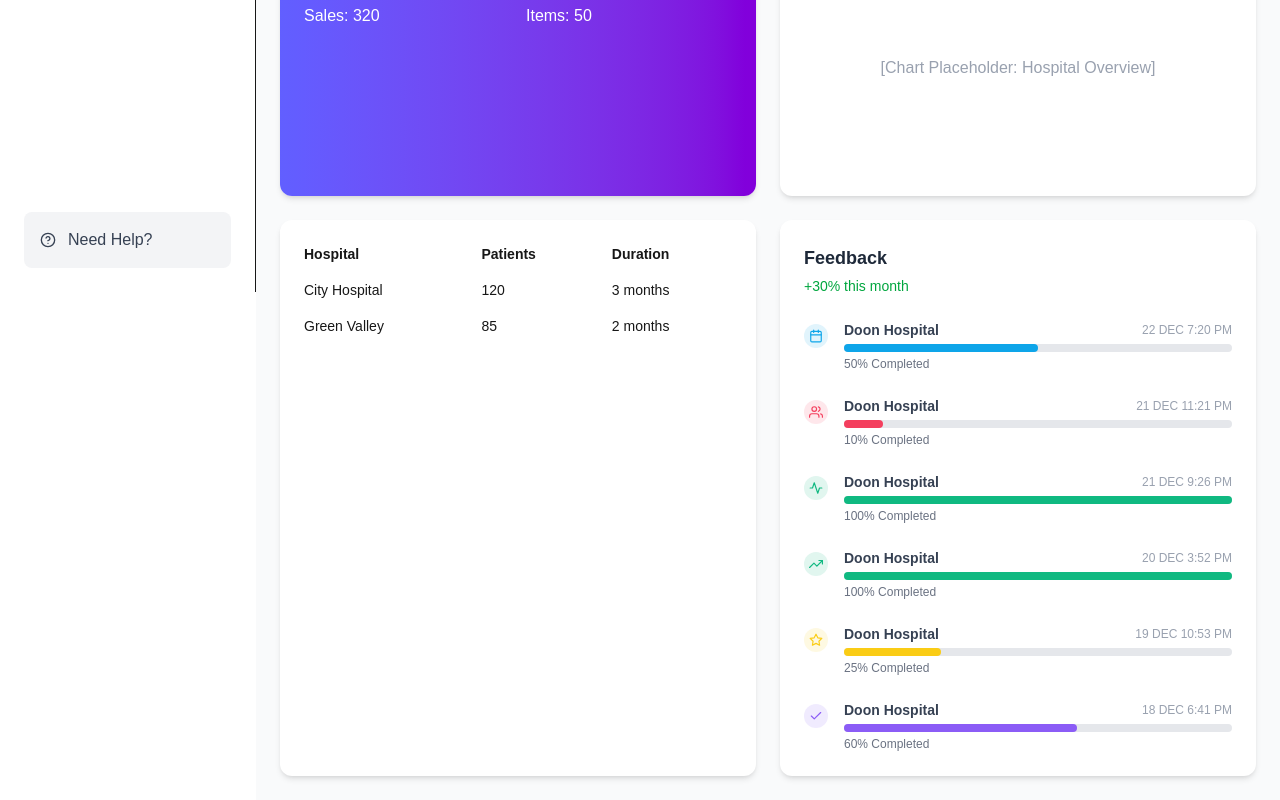
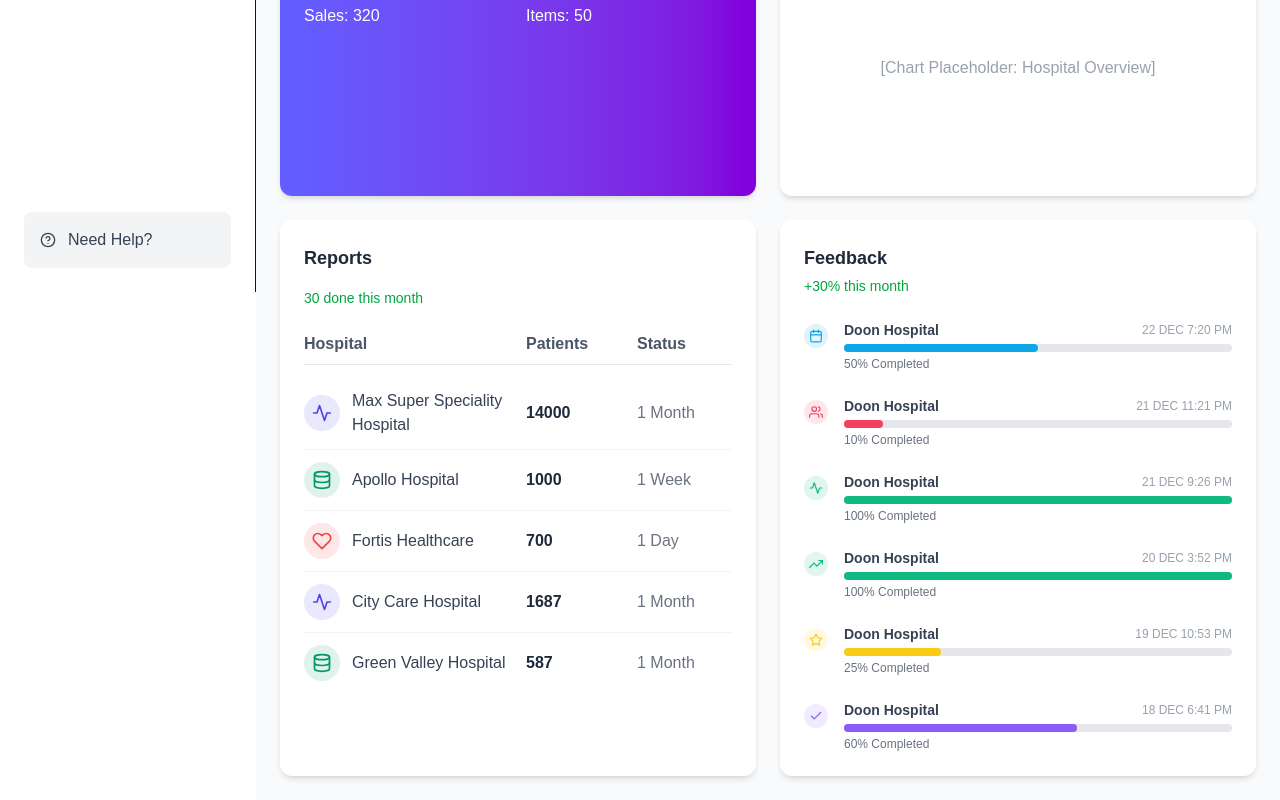
Before and after one commit to Aadity31/ayursutra_Prototype, a Next.js app: page /hospital/test_upasana in a window 1280 px wide. Shown: the part 508-1308 px from the top of the page. Built offline with nearby package versions, Linux system fonts and the light colour scheme.

Commit message:
report component updation

```diff
--- a/src/app/components/hospital/ReportsTable.tsx
+++ b/src/app/components/hospital/ReportsTable.tsx
@@ -1,31 +1,42 @@
+// src/components/hospital/ReportsTable.tsx
+
 import React from "react";
-import { Report } from "../../types";
+import { reportsData } from "../hospital/reportsData";
+import { IconType } from "react-icons";
 
-interface ReportsTableProps {
-  reports: Report[];
-}
+const ReportsTable: React.FC = () => {
+  return (
+    <div className="bg-white shadow-md rounded-xl p-6">
+      <h2 className="text-lg font-semibold text-gray-800 mb-4">Reports</h2>
+      <p className="text-green-600 text-sm font-medium mb-6">30 done this month</p>
 
-const ReportsTable: React.FC<ReportsTableProps> = ({ reports }) => {
-  return (
-    <div className="bg-white shadow-md rounded-xl p-4 overflow-x-auto">
-      <table className="min-w-full text-sm">
-        <thead>
-          <tr>
-            <th className="text-left p-2">Hospital</th>
-            <th className="text-left p-2">Patients</th>
-            <th className="text-left p-2">Duration</th>
-          </tr>
-        </thead>
-        <tbody>
-          {reports.map((report, idx) => (
-            <tr key={idx} className="hover:bg-gray-50">
-              <td className="p-2">{report.hospital}</td>
-              <td className="p-2">{report.patients}</td>
-              <td className="p-2">{report.duration}</td>
-            </tr>
-          ))}
-        </tbody>
-      </table>
+      <div className="grid grid-cols-12 gap-4 font-semibold text-gray-600 border-b border-gray-200 pb-2 mb-3">
+        <div className="col-span-6">Hospital</div>
+        <div className="col-span-3">Patients</div>
+        <div className="col-span-3">Status</div>
+      </div>
+
+      {reportsData.map((report, index) => {
+        const Icon: IconType = report.icon;
+        return (
+          <div
+            key={index}
+            className="grid grid-cols-12 gap-4 items-center border-b border-gray-100 py-3 last:border-b-0"
+          >
+            <div className="col-span-6 flex items-center space-x-3">
+              <div
+                className="p-2 rounded-full"
+                style={{ backgroundColor: report.color + "20" }}
+              >
+                <Icon size={20} color={report.color} />
+              </div>
+              <span className="text-gray-700 font-medium">{report.hospital}</span>
+            </div>
+            <div className="col-span-3 text-gray-800 font-semibold">{report.patients}</div>
+            <div className="col-span-3 text-gray-500">{report.duration}</div>
+          </div>
+        );
+      })}
     </div>
   );
 };
--- /dev/null
+++ b/src/app/components/hospital/reportsData.ts
@@ -0,0 +1,50 @@
+// src/hospital/reportsData.ts
+
+import { FiActivity, FiDatabase, FiHeart } from "react-icons/fi";
+import { IconType } from "react-icons";
+
+interface ReportWithIcon {
+  hospital: string;
+  patients: number;
+  duration: string;
+  icon: IconType;
+  color: string;
+}
+
+export const reportsData: ReportWithIcon[] = [
+  {
+    hospital: "Max Super Speciality Hospital",
+    patients: 14000,
+    duration: "1 Month",
+    icon: FiActivity,
+    color: "#4F46E5", // Indigo
+  },
+  {
+    hospital: "Apollo Hospital",
+    patients: 1000,
+    duration: "1 Week",
+    icon: FiDatabase,
+    color: "#059669", // Emerald
+  },
+  {
+    hospital: "Fortis Healthcare",
+    patients: 700,
+    duration: "1 Day",
+    icon: FiHeart,
+    color: "#EF4444", // Red
+  },
+  {
+    hospital: "City Care Hospital",
+    patients: 1687,
+    duration: "1 Month",
+    icon: FiActivity,
+    color: "#4F46E5",
+  },
+  {
+    hospital: "Green Valley Hospital",
+    patients: 587,
+    duration: "1 Month",
+    icon: FiDatabase,
+    color: "#059669",
+  },
+];
--- a/src/app/hospital/test_upasana/Dashboard.tsx
+++ b/src/app/hospital/test_upasana/Dashboard.tsx
@@ -11,7 +11,7 @@ import ReportsTable from "../../components/hospital/ReportsTable";
 import FeedbackSection from "../../components/hospital/FeedbackSection";
 
 import { FiUser, FiCalendar, FiUsers, FiCheck } from "react-icons/fi";
-import { KPI, ChartData, Report } from "../../types";
+import { KPI, ChartData } from "../../types";
 
 const Dashboard: React.FC = () => {
   const headerCards: KPI[] = [
@@ -51,11 +51,6 @@ const Dashboard: React.FC = () => {
     dataPoints: [],
   };
 
-  const reports: Report[] = [
-    { hospital: "City Hospital", patients: 120, duration: "3 months" },
-    { hospital: "Green Valley", patients: 85, duration: "2 months" },
-  ];
-
   return (
     <div className="flex">
       <Sidebar />
@@ -83,8 +78,7 @@ const Dashboard: React.FC = () => {
         </div>
 
         <div className="grid grid-cols-1 lg:grid-cols-2 gap-6">
-          <ReportsTable reports={reports} />
-          {/* ✅ No props passed anymore */}
+          <ReportsTable />
           <FeedbackSection />
         </div>
       </main>
```
